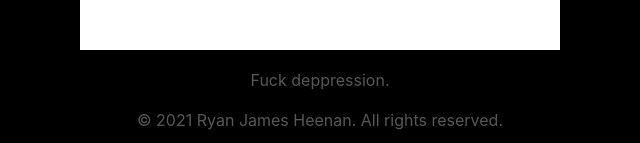
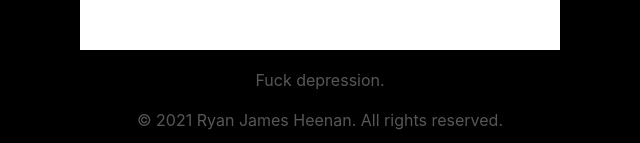
Before and after one commit to ryanjamesheenan/Website, a plain HTML site: page demons.html in a window 1280 px wide. Shown: the part 839-982 px from the top of the page, 320-960 px from the left. Drawn offline with Linux system fonts and the light colour scheme.

Commit message:
Add files via upload

```diff
--- a/demons.html
+++ b/demons.html
@@ -28,7 +28,7 @@
             <img src="./Images/demons.jpg" a="logo">
 
             <p>
-                Fuck deppression.
+                Fuck depression.
                 <br>
                 <br>
                 © 2021 Ryan James Heenan. All rights reserved.
```
